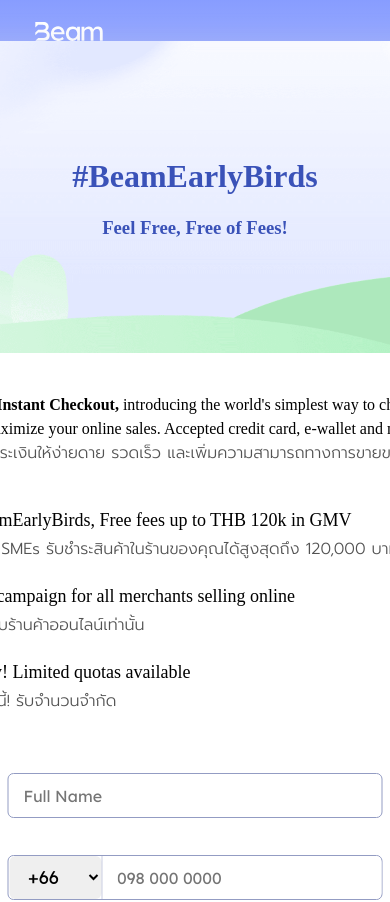
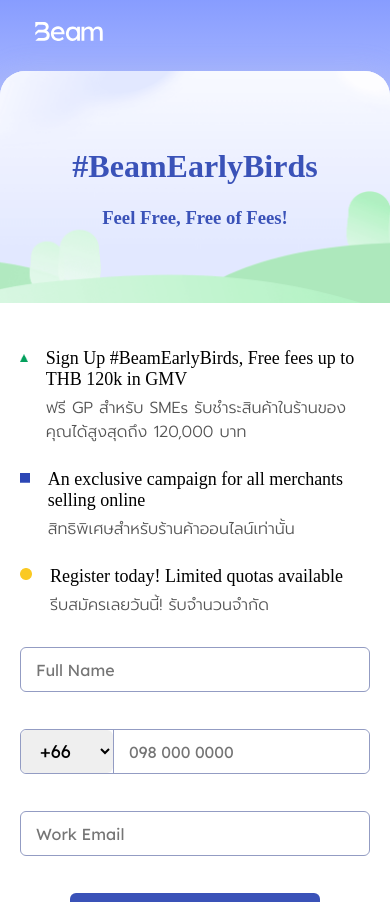
Before and after one commit to Beam-Data-Company/beam-early-access, a Next.js app: page /earlybird in a window 390 px wide. Shown: the top 902 px of the page. Built offline with nearby package versions, Linux system fonts and the light colour scheme; a web font is replaced by a local one.

Commit message:
responsive version

```diff
--- a/components/early_birds/Banner.module.css
+++ b/components/early_birds/Banner.module.css
@@ -4,13 +4,31 @@
   position: relative;
   font-family: 'Assistant';
   color: #3a52b8;
-  display: flex;
-  flex-direction: column;
-  justify-content: center;
-  align-items: center;
+  overflow: hidden;
 }
 
 .text_container {
   position: absolute;
   text-align: center;
+  top: 50%;
+  left: 50%;
+  transform: translate(-50%,-50%);
 }
+
+.banner_picture {
+  width: 100%;
+}
+
+@media (max-width: 815px) {
+  .container{
+    width: 815px;
+    height: 312px;
+  }
+}
+
+@media (max-width: 600px) {
+  .container{
+    width: 606px;
+    height: 232px;
+  }
+}
--- a/components/early_birds/Banner.tsx
+++ b/components/early_birds/Banner.tsx
@@ -5,7 +5,9 @@ import bannerPicture from '../../public/earlybird/banner-picture.png'
 export default function Banner() {
   return (
     <div className={styles.container}>
-      <Image src={bannerPicture} alt="Banner Picture" priority />
+      <div className={styles.banner_picture}>
+        <Image src={bannerPicture} alt="Banner Picture" priority />
+      </div>
       <div className={styles.text_container}>
         <h1>#BeamEarlyBirds</h1>
         <h3>Feel Free, Free of Fees!</h3>
--- a/components/early_birds/SignupForm.module.css
+++ b/components/early_birds/SignupForm.module.css
@@ -71,3 +71,15 @@
   margin-top: 5px;
   margin-bottom: 12px;
 }
+
+@media (max-width:600px) {
+  .form_container {
+    margin-top: 0px;
+  }
+}
+
+@media (max-width: 400px) {
+  .form_container {
+    width: 100%;
+  }
+}
--- a/styles/earlybird.module.css
+++ b/styles/earlybird.module.css
@@ -51,15 +51,17 @@
   margin-top: 40px;
   margin-bottom: 0px;
   line-height: 24px;
-  width: 700px;
+  width: 100%;
   text-align: center;
+  /* padding: 0px 20px; */
 }
 
 .message_list {
   width: 100%;
-  padding-left: 80px;
   margin-top: 20px;
   margin-bottom: 30px;
+  padding-left: 80px;
+  align-self: flex-start
 }
 
 .list_child {
@@ -98,7 +100,39 @@
 @media (max-width: 1000px) {
   .bird_bottom,
   .bird_top_left,
-  .bird_top_right {
+  .bird_top_right,
+  .shapes_container {
     display: none;
   }
 }
+
+@media (max-width: 815px) {
+  .main_container {
+    width: 100%;
+    height: 1250px;
+    border-radius: 25px 25px 0px 0px;
+    margin-top: 30px;
+    overflow: hidden;
+    padding: 0px 20px;
+  }
+
+  /* .bird_top_left {
+    display: block;
+    position: absolute;
+    top: 161px;
+    left: 230px;
+    width: 123px;
+  } */
+
+  .message_list {
+    padding: 0px
+  }
+
+  .paragraph {
+    display: none;
+  }
+
+  .remarks {
+    width: 100%;
+  }
+}
```
